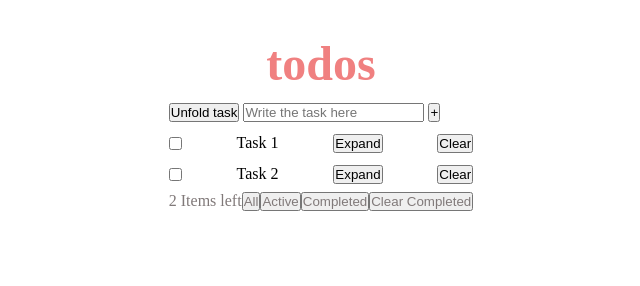
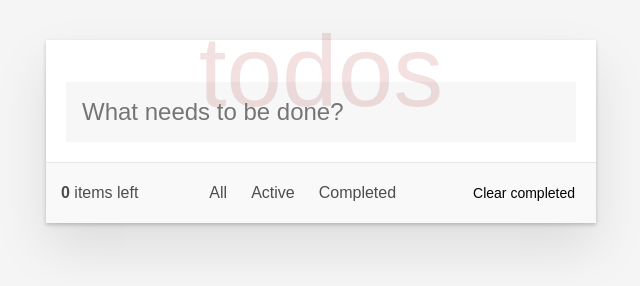
Before and after one commit to teehkay9/TOP-ToDO-App, a website built with webpack: page src/template.html in a window 1280 px wide. Shown: the whole page, without its empty margins (319-959 px from the left). Built offline with nearby package versions, Linux system fonts and the light colour scheme.

Commit message:
Change Layout and Styling
- updated HTML for new structure
- updated CSS for new styling

```diff
--- a/src/style.css
+++ b/src/style.css
@@ -1,52 +1,115 @@
-* {
+/* Basic reset for consistent appearance */
+body {
   margin: 0;
   padding: 0;
-  box-sizing: border-box;
-  background: rgb(0, 100, 0 / 0.05) !important;
+  font-family: Arial, sans-serif;
+  background: #f5f5f5;
+  line-height: 1.4em;
+  color: #4d4d4d;
 }
 
-.container {
-  width: 40%;
-  margin: 36px auto;
-  display: flex;
-  flex-direction: column;
-  align-items: center;
-  gap: 12px;
+/* Main container for the todo app */
+.todoapp {
+  background: #fff;
+  margin: 40px auto;
+  width: 90%;
+  max-width: 550px;
+  box-shadow: 0 2px 4px rgba(0, 0, 0, 0.2), 0 25px 50px rgba(0, 0, 0, 0.1);
 }
 
-ol {
-  list-style-type: none;
-  display: flex;
-  flex-direction: column;
-  gap: 12px;
+/* Header styling */
+.header {
+  padding: 20px;
+  text-align: center;
 }
 
-li {
-  display: flex;
-  justify-content: space-between;
+.header h1 {
+  font-size: 100px;
+  font-weight: 100;
+  color: rgba(175, 47, 47, 0.15);
+  margin: 0;
 }
 
-.content {
-  display: flex;
-  flex-direction: column;
-  gap: 8px;
+/* Task input styling */
+.new-todo {
+  width: 100%;
+  padding: 16px;
+  border: none;
+  background: rgba(0, 0, 0, 0.03);
+  box-sizing: border-box;
+  font-size: 24px;
+  outline: none;
 }
 
-.content-head {
-  display: flex;
-  flex-direction: column;
-  gap: 12px;
+/* Main section styling */
+.main {
+  display: block;
 }
 
-.content-bottom {
-  display: flex;
+.todo-list {
+  list-style: none;
+  margin: 0;
+  padding: 0;
 }
 
-.content-bottom > * {
-  color: rgb(128, 121, 121);
+/* Individual task item */
+.todo-list li {
+  position: relative;
+  font-size: 24px;
+  border-bottom: 1px solid #ededed;
+  padding: 10px;
 }
 
-h1 {
-  font-size: 48px;
-  color: lightcoral;
+.todo-list li:last-child {
+  border-bottom: none;
 }
+
+/* Footer styling */
+.footer {
+  padding: 10px 15px;
+  height: 40px;
+  border-top: 1px solid #e6e6e6;
+  display: flex; /* Use Flexbox */
+  justify-content: space-between; /* Space out child elements */
+  align-items: center; /* Center align vertically */
+  background-color: #f9f9f9;
+}
+
+.footer .todo-count {
+  text-align: left;
+}
+
+/* Filters styled as flex items */
+.filters {
+  margin: 0;
+  padding: 0;
+  list-style: none;
+  display: flex;
+  gap: 10px;
+}
+
+.filters li {
+  margin: 0;
+}
+
+.filters a {
+  color: inherit;
+  text-decoration: none;
+  padding: 3px 7px;
+}
+
+.filters a.selected {
+  border-color: rgba(175, 47, 47, 0.2);
+}
+
+/* Clear completed button */
+.clear-completed {
+  border: none;
+  background: none;
+  font-size: 14px;
+  cursor: pointer;
+}
+
+.clear-completed:hover {
+  text-decoration: underline;
+}
--- a/src/template.html
+++ b/src/template.html
@@ -4,42 +4,42 @@
     <meta charset="UTF-8" />
     <meta name="viewport" content="width=device-width, initial-scale=1.0" />
     <title>Todo App</title>
+    <link rel="stylesheet" href="https://cdnjs.cloudflare.com/ajax/libs/font-awesome/6.0.0-beta3/css/all.min.css" />
   </head>
   <body>
-    <div class="container">
-      <div class="header">
+    <section class="todoapp">
+      <!-- Header -->
+      <header class="header">
         <h1>todos</h1>
-      </div>
-      <div class="content">
-        <div class="content-head">
-          <div class="task-input">
-            <button>Unfold task</button>
-            <input type="text" placeholder="Write the task here" />
-            <button>+</button>
-          </div>
-          <ol>
-            <li>
-              <input type="checkbox" />
-              <p>Task 1</p>
-              <button>Expand</button>
-              <button>Clear</button>
-            </li>
-            <li>
-              <input type="checkbox" />
-              <p>Task 2</p>
-              <button>Expand</button>
-              <button>Clear</button>
-            </li>
-          </ol>
-        </div>
-        <div class="content-bottom">
-          <p>2 Items left</p>
-          <button>All</button>
-          <button>Active</button>
-          <button>Completed</button>
-          <button>Clear Completed</button>
-        </div>
-      </div>
-    </div>
+        <!-- Task Input -->
+        <form id="taskForm">
+          <input type="text" id="taskInput" class="new-todo" placeholder="What needs to be done?" autofocus />
+        </form>
+      </header>
+
+      <!-- Main Content: Task List -->
+      <section class="main">
+        <ul class="todo-list" id="taskList">
+          <!-- Tasks will be dynamically inserted here -->
+        </ul>
+      </section>
+
+      <!-- Footer: Task Statistics and Filters -->
+      <footer class="footer">
+        <span class="todo-count"><strong>0</strong> items left</span>
+        <ul class="filters">
+          <li>
+            <a href="#/" class="selected">All</a>
+          </li>
+          <li>
+            <a href="#/active">Active</a>
+          </li>
+          <li>
+            <a href="#/completed">Completed</a>
+          </li>
+        </ul>
+        <button class="clear-completed">Clear completed</button>
+      </footer>
+    </section>
   </body>
 </html>
```
Also changed, not shown: dist/index.html, dist/main.js.
